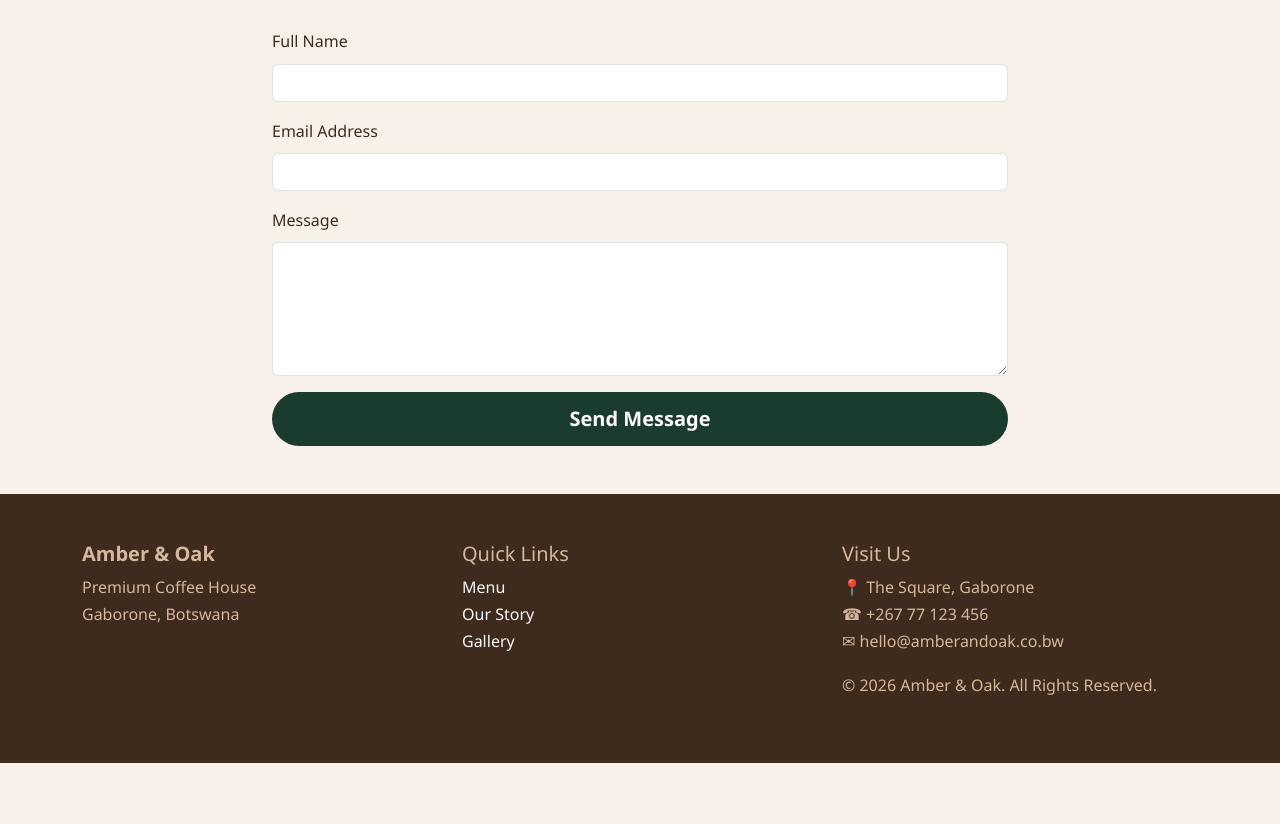
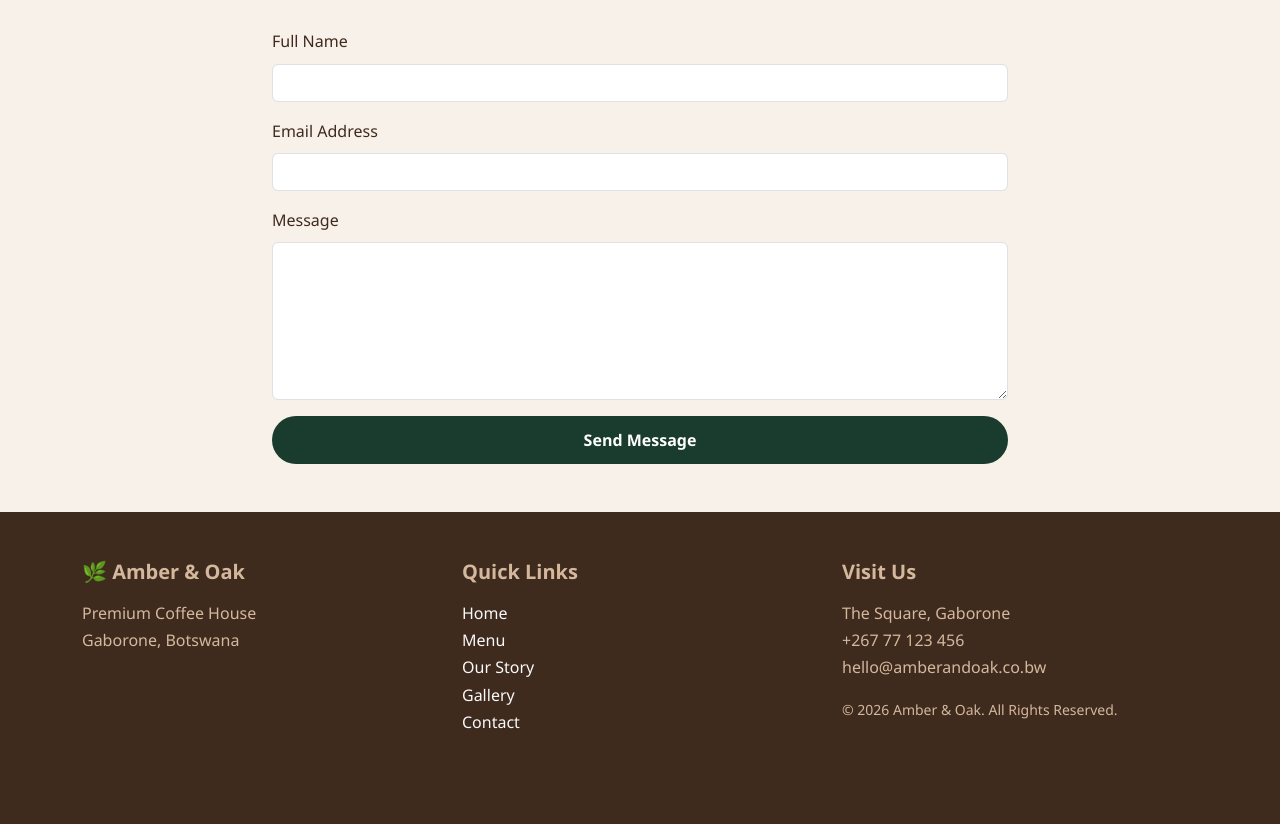
Before and after one commit to nicolekeitumetse/FBDA25-017, a plain HTML site: page contact.html in a window 1280 px wide. Shown: the part 211-1035 px from the top of the page. Before the commit the page ends 974 px from the top, so only its background shows below. Drawn offline with nearby package versions, Linux system fonts and the light colour scheme.

Commit message:
Update contact.html

```diff
--- a/contact.html
+++ b/contact.html
@@ -13,6 +13,9 @@
     <nav class="navbar navbar-expand-lg navbar-dark sticky-top">
         <div class="container">
             <a class="navbar-brand fw-bold" href="index.html">🌿 Amber & Oak</a>
+            <button class="navbar-toggler" type="button" data-bs-toggle="collapse" data-bs-target="#navbarNav">
+                <span class="navbar-toggler-icon"></span>
+            </button>
             <div class="collapse navbar-collapse" id="navbarNav">
                 <ul class="navbar-nav ms-auto">
                     <li class="nav-item"><a class="nav-link" href="index.html">Home</a></li>
@@ -26,7 +29,7 @@
     </nav>
 
     <div class="container my-5">
-        <h1 class="text-center display-4 mb-5 section-title">Visit Us</h1>
+        <h1 class="text-center display-4 mb-5 section-title">Get In Touch</h1>
 
         <div class="row justify-content-center">
             <div class="col-md-8">
@@ -41,47 +44,49 @@
                     </div>
                     <div class="mb-3">
                         <label class="form-label">Message</label>
-                        <textarea class="form-control" rows="5" required></textarea>
+                        <textarea class="form-control" rows="6" required></textarea>
                     </div>
-                    <button type="submit" class="btn btn-lg menu-btn w-100">Send Message</button>
+                    <button type="submit" class="btn menu-btn w-100">Send Message</button>
                 </form>
             </div>
         </div>
     </div>
 
-    <script src="https://cdn.jsdelivr.net/npm/bootstrap@5.3.3/dist/js/bootstrap.bundle.min.js"></script>
-    <script>
-        document.getElementById('contactForm').addEventListener('submit', function(e) {
-            e.preventDefault();
-            alert('Thank you for reaching out. We look forward to welcoming you at Amber & Oak ☕');
-        });
-    </script>
-
-        <!-- Footer -->
-    <footer class="py-5 mt-5">
+    <!-- Footer -->
+    <footer class="py-5 mt-auto">
         <div class="container">
-            <div class="row">
-                <div class="col-md-4">
-                    <h5 class="fw-bold">Amber & Oak</h5>
+            <div class="row text-center text-md-start">
+                <div class="col-md-4 mb-4">
+                    <h5 class="fw-bold mb-3">🌿 Amber & Oak</h5>
                     <p>Premium Coffee House<br>Gaborone, Botswana</p>
                 </div>
-                <div class="col-md-4">
-                    <h5>Quick Links</h5>
+                <div class="col-md-4 mb-4">
+                    <h5 class="fw-bold mb-3">Quick Links</h5>
                     <ul class="list-unstyled">
+                        <li><a href="index.html" class="text-light text-decoration-none">Home</a></li>
                         <li><a href="menu.html" class="text-light text-decoration-none">Menu</a></li>
                         <li><a href="about.html" class="text-light text-decoration-none">Our Story</a></li>
                         <li><a href="gallery.html" class="text-light text-decoration-none">Gallery</a></li>
+                        <li><a href="contact.html" class="text-light text-decoration-none">Contact</a></li>
                     </ul>
                 </div>
-                <div class="col-md-4">
-                    <h5>Visit Us</h5>
-                    <p>📍 The Square, Gaborone<br>☎ +267 77 123 456<br>✉ hello@amberandoak.co.bw</p>
-                    <p class="mt-3">© 2026 Amber & Oak. All Rights Reserved.</p>
+                <div class="col-md-4 mb-4">
+                    <h5 class="fw-bold mb-3">Visit Us</h5>
+                    <p>The Square, Gaborone<br>
+                     +267 77 123 456<br>
+                     hello@amberandoak.co.bw</p>
+                    <p class="mt-3 small">© 2026 Amber & Oak. All Rights Reserved.</p>
                 </div>
             </div>
         </div>
     </footer>
 
     <script src="https://cdn.jsdelivr.net/npm/bootstrap@5.3.3/dist/js/bootstrap.bundle.min.js"></script>
+    <script>
+        document.getElementById('contactForm').addEventListener('submit', function(e) {
+            e.preventDefault();
+            alert('Thank you! Your message has been received. We look forward to welcoming you at Amber & Oak ☕');
+        });
+    </script>
 </body>
 </html>
```
